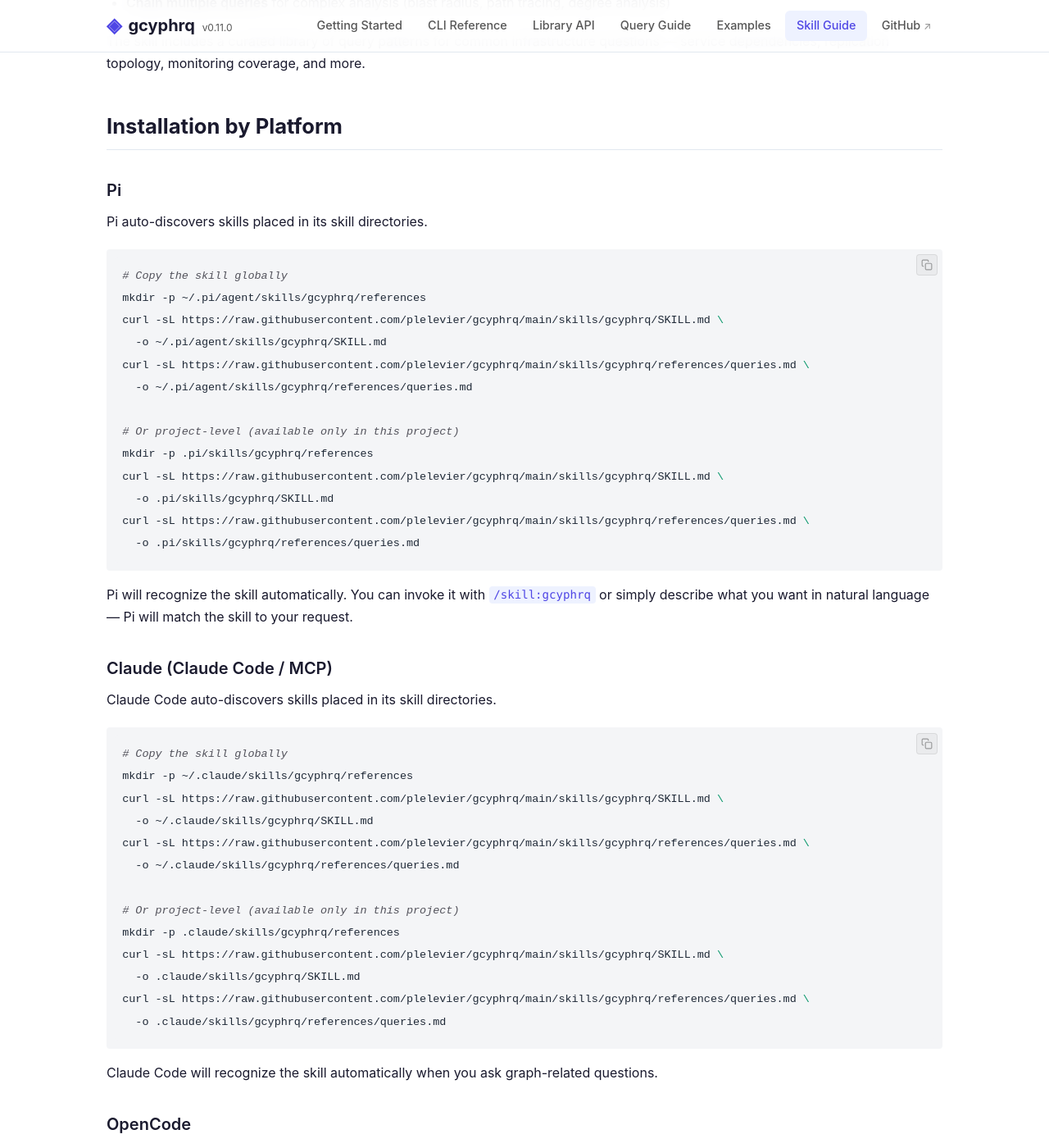
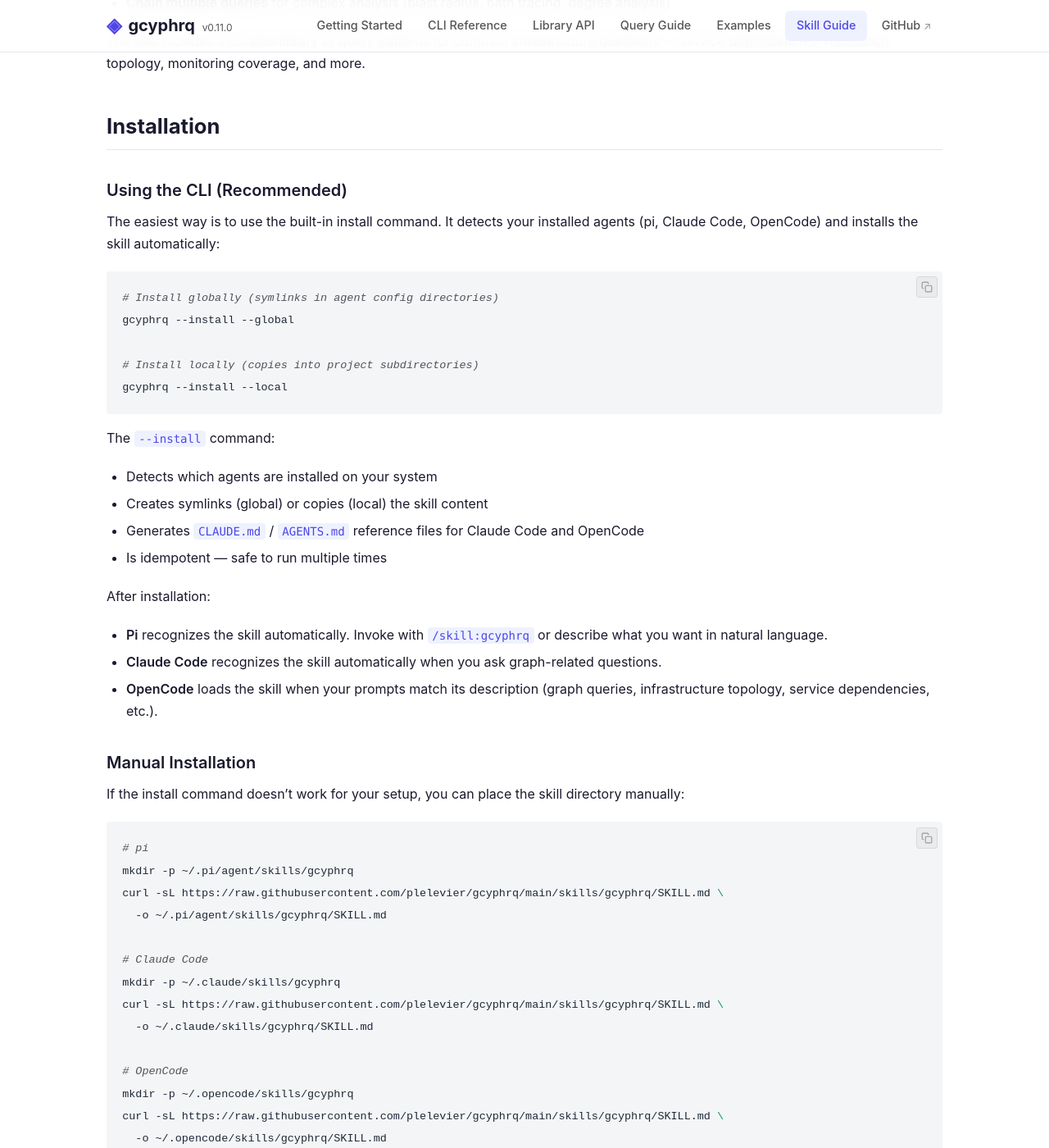
Before and after one commit to plelevier/gcyphrq, a Jekyll site: the page built from docs/skill.md, in a window 1280 px wide and 1400 px high, scrolled down 515 px. Shown: the whole window at 82% size. Built offline with Jekyll 4.4.1, drawn with Linux system fonts in a browser that asks for light colours; some of the changed text lies outside the part shown.

Commit message:
docs: update skill installation instructions to use --install CLI command
Replace manual curl/ln -s steps with gcyphrq --install --global/--local
throughout all documentation. Keep a brief generic manual fallback in each
location for edge cases.

Updated files:
- README.md: replace per-agent ln -s with --install, add manual fallback
- docs/skill.md: replace curl-based install with --install, consolidate sections
- docs/cli.md: add --install/--global/--local to options table, add install section
- skills/gcyphrq/SKILL.md: add --install flags to usage, add install subsection

````diff
--- a/docs/skill.md
+++ b/docs/skill.md
@@ -23,69 +23,53 @@ When installed, the skill teaches an AI agent to:
 
 The skill includes a curated library of query patterns for common infrastructure questions — service dependencies, replication topology, monitoring coverage, and more.
 
-## Installation by Platform
+## Installation
 
-### Pi
+### Using the CLI (Recommended)
 
-Pi auto-discovers skills placed in its skill directories.
+The easiest way is to use the built-in install command. It detects your installed agents (pi, Claude Code, OpenCode) and installs the skill automatically:
 
 ```bash
-# Copy the skill globally
-mkdir -p ~/.pi/agent/skills/gcyphrq/references
+# Install globally (symlinks in agent config directories)
+gcyphrq --install --global
+
+# Install locally (copies into project subdirectories)
+gcyphrq --install --local
+```
+
+The `--install` command:
+- Detects which agents are installed on your system
+- Creates symlinks (global) or copies (local) the skill content
+- Generates `CLAUDE.md` / `AGENTS.md` reference files for Claude Code and OpenCode
+- Is idempotent — safe to run multiple times
+
+After installation:
+- **Pi** recognizes the skill automatically. Invoke with `/skill:gcyphrq` or describe what you want in natural language.
+- **Claude Code** recognizes the skill automatically when you ask graph-related questions.
+- **OpenCode** loads the skill when your prompts match its description (graph queries, infrastructure topology, service dependencies, etc.).
+
+### Manual Installation
+
+If the install command doesn't work for your setup, you can place the skill directory manually:
+
+```bash
+# pi
+mkdir -p ~/.pi/agent/skills/gcyphrq
 curl -sL https://raw.githubusercontent.com/plelevier/gcyphrq/main/skills/gcyphrq/SKILL.md \
   -o ~/.pi/agent/skills/gcyphrq/SKILL.md
-curl -sL https://raw.githubusercontent.com/plelevier/gcyphrq/main/skills/gcyphrq/references/queries.md \
-  -o ~/.pi/agent/skills/gcyphrq/references/queries.md
 
-# Or project-level (available only in this project)
-mkdir -p .pi/skills/gcyphrq/references
+# Claude Code
+mkdir -p ~/.claude/skills/gcyphrq
 curl -sL https://raw.githubusercontent.com/plelevier/gcyphrq/main/skills/gcyphrq/SKILL.md \
-  -o .pi/skills/gcyphrq/SKILL.md
-curl -sL https://raw.githubusercontent.com/plelevier/gcyphrq/main/skills/gcyphrq/references/queries.md \
-  -o .pi/skills/gcyphrq/references/queries.md
+  -o ~/.claude/skills/gcyphrq/SKILL.md
+
+# OpenCode
+mkdir -p ~/.opencode/skills/gcyphrq
+curl -sL https://raw.githubusercontent.com/plelevier/gcyphrq/main/skills/gcyphrq/SKILL.md \
+  -o ~/.opencode/skills/gcyphrq/SKILL.md
 ```
 
-Pi will recognize the skill automatically. You can invoke it with `/skill:gcyphrq` or simply describe what you want in natural language — Pi will match the skill to your request.
-
-### Claude (Claude Code / MCP)
-
-Claude Code auto-discovers skills placed in its skill directories.
-
-```bash
-# Copy the skill globally
-mkdir -p ~/.claude/skills/gcyphrq/references
-curl -sL https://raw.githubusercontent.com/plelevier/gcyphrq/main/skills/gcyphrq/SKILL.md \
-  -o ~/.claude/skills/gcyphrq/SKILL.md
-curl -sL https://raw.githubusercontent.com/plelevier/gcyphrq/main/skills/gcyphrq/references/queries.md \
-  -o ~/.claude/skills/gcyphrq/references/queries.md
-
-# Or project-level (available only in this project)
-mkdir -p .claude/skills/gcyphrq/references
-curl -sL https://raw.githubusercontent.com/plelevier/gcyphrq/main/skills/gcyphrq/SKILL.md \
-  -o .claude/skills/gcyphrq/SKILL.md
-curl -sL https://raw.githubusercontent.com/plelevier/gcyphrq/main/skills/gcyphrq/references/queries.md \
-  -o .claude/skills/gcyphrq/references/queries.md
-```
-
-Claude Code will recognize the skill automatically when you ask graph-related questions.
-
-### OpenCode
-
-OpenCode supports skill files in its configuration directory:
-
-```bash
-# Install gcyphrq CLI globally
-npm install -g gcyphrq
-
-# Copy the skill to OpenCode's skill directory
-mkdir -p ~/.opencode/skills/gcyphrq/references
-curl -sL https://raw.githubusercontent.com/plelevier/gcyphrq/main/skills/gcyphrq/SKILL.md \
-  -o ~/.opencode/skills/gcyphrq/SKILL.md
-curl -sL https://raw.githubusercontent.com/plelevier/gcyphrq/main/skills/gcyphrq/references/queries.md \
-  -o ~/.opencode/skills/gcyphrq/references/queries.md
-```
-
-OpenCode will load the skill and use it when your prompts match the skill's description (graph queries, infrastructure topology, service dependencies, etc.).
+You can also download the `references/queries.md` file into a `references/` subdirectory alongside `SKILL.md` for additional query patterns.
 
 ### Other Agents
 
````
Also changed, not shown: docs/cli.md (+21 -2 lines), skills/gcyphrq/SKILL.md (+14 -2 lines), README.md.
